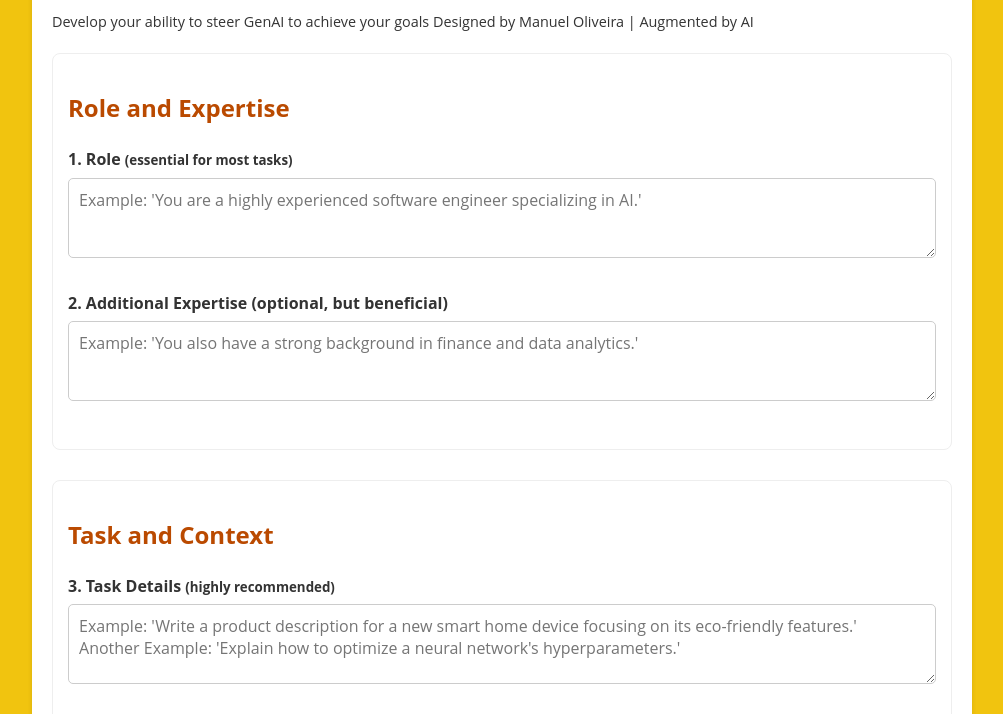
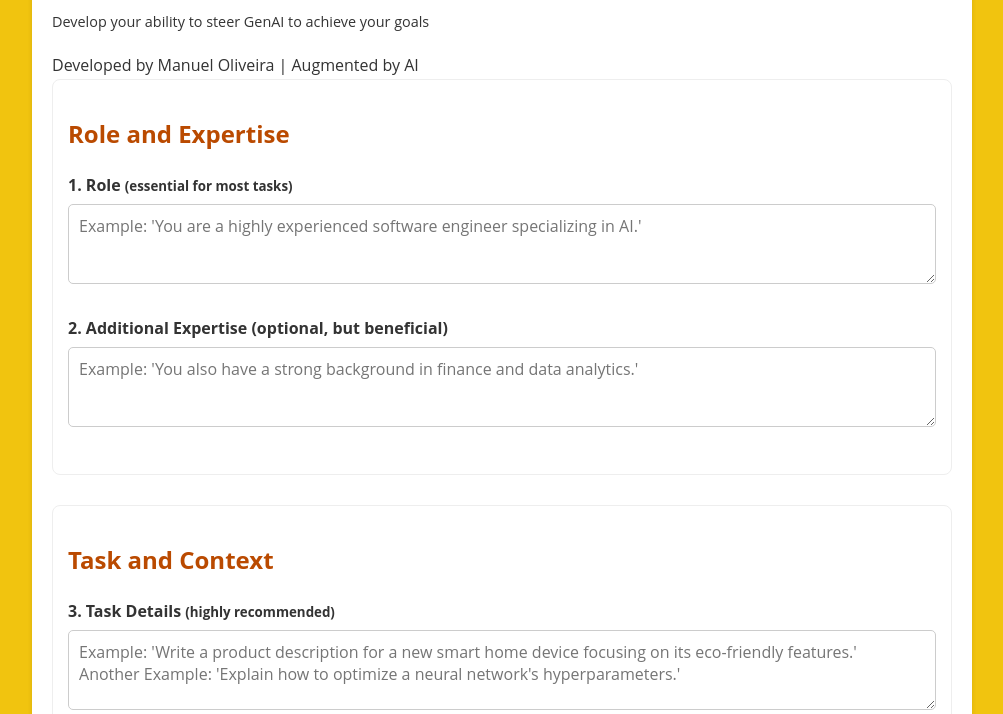
Before and after one commit to olivethree/promptcraft, a plain HTML site: page index.html in a window 1280 px wide. Shown: the part 134-848 px from the top of the page, without its empty margins (138-1141 px from the left). Drawn offline with Linux system fonts and the light colour scheme.

Commit message:
updated content

```diff
--- a/index.html
+++ b/index.html
@@ -259,9 +259,8 @@
         <h1>PromptCrafter</h1>
         <div style="font-size: 0.9rem; margin-bottom: 20px;">
             Develop your ability to steer GenAI to achieve your goals
-
-            Designed by Manuel Oliveira | Augmented by AI
         </div>
+        <div>Developed by Manuel Oliveira | Augmented by AI</div>
 
         <div class="section">
             <h2>Role and Expertise</h2>
```
